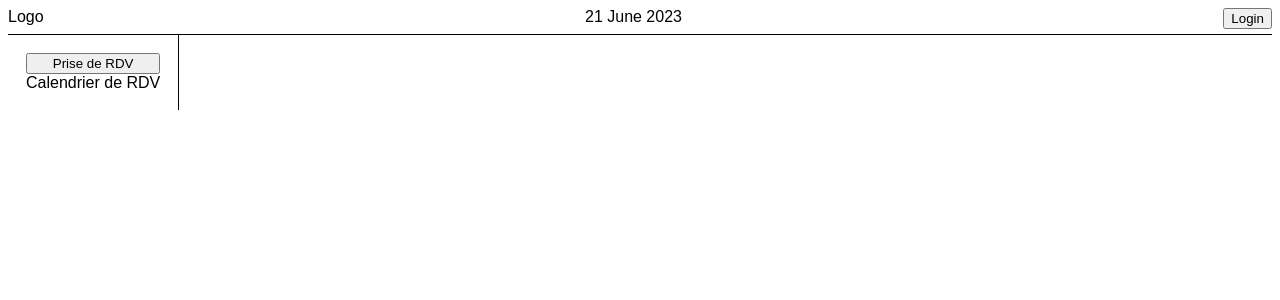
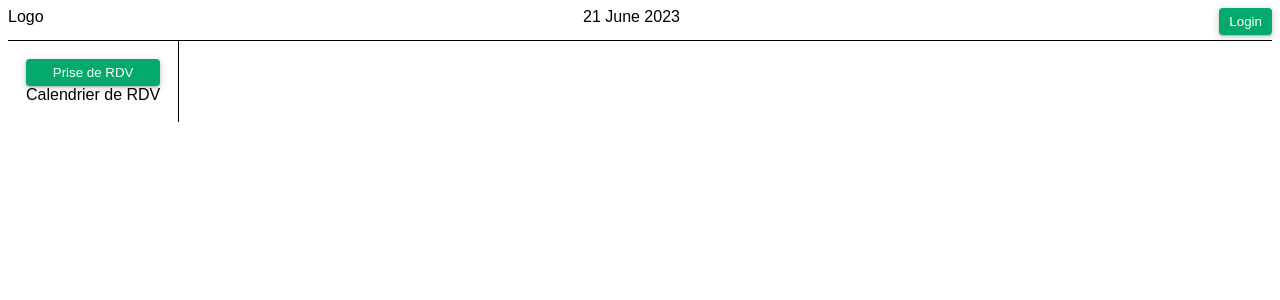
Before and after one commit to Vv214/TpCalendar, an Angular app: page /form in a window 1280 px wide. Shown: the top 300 px of the page. Built offline with nearby package versions, Linux system fonts and the light colour scheme.

Commit message:
ajout du css sur tout les boutons

```diff
--- a/src/app/Component/form/form.component.css
+++ b/src/app/Component/form/form.component.css
@@ -9,6 +9,7 @@
 
 input[type=text],
 textarea {
+    box-shadow: rgba(60, 64, 67, 0.3) 0px 1px 2px 0px, rgba(60, 64, 67, 0.15) 0px 2px 6px 2px;
     width: 100%;
     padding: 12px;
     border: 1px solid #ccc;
@@ -17,6 +18,7 @@ textarea {
 }
 
 input[type=email] {
+    box-shadow: rgba(60, 64, 67, 0.3) 0px 1px 2px 0px, rgba(60, 64, 67, 0.15) 0px 2px 6px 2px;
     width: 100%;
     padding: 12px;
     border: 1px solid #ccc;
@@ -25,6 +27,7 @@ input[type=email] {
 }
 
 input[type=submit] {
+    box-shadow: rgba(60, 64, 67, 0.3) 0px 1px 2px 0px, rgba(60, 64, 67, 0.15) 0px 2px 6px 2px;
     background-color: #04AA6D;
     color: white;
     padding: 12px;
@@ -48,6 +51,7 @@ label {
 }
 
 .button {
+    box-shadow: rgba(60, 64, 67, 0.3) 0px 1px 2px 0px, rgba(60, 64, 67, 0.15) 0px 2px 6px 2px;
     margin-top: 10px;
     background-color: #04AA6D;
     color: white;
@@ -69,7 +73,7 @@ div {
 }
 
 .container {
-    box-shadow: 4px 4px 5px rgb(154, 154, 154);
+    box-shadow: rgba(60, 64, 67, 0.3) 0px 1px 2px 0px, rgba(60, 64, 67, 0.15) 0px 2px 6px 2px;
     border-radius: 5px;
     background-color: #f2f2f2;
     padding: 10px;
--- a/src/app/Component/navbar/navbar.component.css
+++ b/src/app/Component/navbar/navbar.component.css
@@ -4,3 +4,18 @@
     display: flex;
     justify-content: space-between;
 }
+
+.button {
+    box-shadow: rgba(60, 64, 67, 0.3) 0px 1px 2px 0px, rgba(60, 64, 67, 0.15) 0px 2px 6px 2px;
+    background-color: #04AA6D;
+    color: white;
+    padding: 6px 10px;
+    border: none;
+    border-radius: 4px;
+    cursor: pointer;
+    float: right;
+}
+
+.button:hover {
+    background-color: #45a049;
+}
--- a/src/app/Component/navbar/navbar.component.html
+++ b/src/app/Component/navbar/navbar.component.html
@@ -2,6 +2,6 @@
     <div id="logo">Logo</div>
     <div id="date">{{createDate | date : 'dd MMMM YYYY' }}</div>
     <div>
-        <button id="button">Login</button>
+        <button class="button" id="button">Login</button>
     </div>
 </div>
--- a/src/app/Component/sidebar/sidebar.component.css
+++ b/src/app/Component/sidebar/sidebar.component.css
@@ -10,3 +10,18 @@
 #general {
     display: flex;
 }
+
+.button {
+    box-shadow: rgba(60, 64, 67, 0.3) 0px 1px 2px 0px, rgba(60, 64, 67, 0.15) 0px 2px 6px 2px;
+    background-color: #04AA6D;
+    color: white;
+    padding: 6px 10px;
+    border: none;
+    border-radius: 4px;
+    cursor: pointer;
+    float: right;
+}
+
+.button:hover {
+    background-color: #45a049;
+}
--- a/src/app/Component/sidebar/sidebar.component.html
+++ b/src/app/Component/sidebar/sidebar.component.html
@@ -1,6 +1,7 @@
 <div id="general">
     <div id="sidebar">
-        <button (click)="afficheFormulaire=appelFormulairePriseRdv(afficheFormulaire)">Prise de RDV</button>
+        <button class="button" (click)="afficheFormulaire=appelFormulairePriseRdv(afficheFormulaire)">Prise de
+            RDV</button>
         <div>Calendrier de RDV</div>
     </div>
     <div>
```
